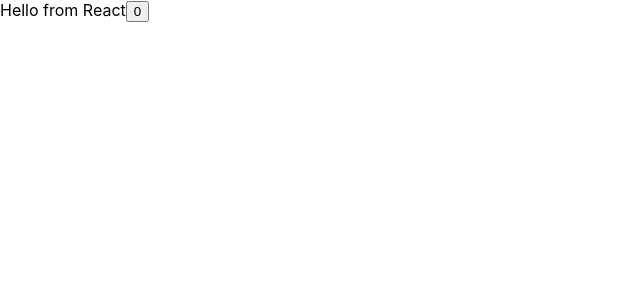
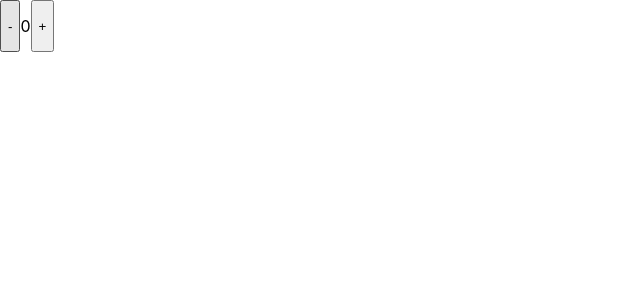
Before and after one commit to baldbugulma/react-lern, a React (Create React App) app: page / in a window 1280 px wide. Shown: the top 300 px of the page, without its empty margins (0-640 px from the left). Built offline with nearby package versions, Linux system fonts and the light colour scheme.

Commit message:
3.2 Реализация кнопко  плюс, минус

```diff
--- a/src/App.jsx
+++ b/src/App.jsx
@@ -13,13 +13,22 @@ class App extends Component {
     this.setState({count: this.state.count + 1})
   }
 
+  handleClickPlus = () => {
+    this.setState({count: this.state.count + 1})
+  }
+
+  handleClickMinus = () =>{
+    this.setState({count: this.state.count - 1})
+  }
+
 
 
   render (){
     return (
       <div className="App">
-        Hello from React
-        <button onClick={this.handleClick}>{this.state.count}</button>
+        <button onClick={this.handleClickMinus}>-</button>
+        <p>{this.state.count}</p>
+        <button onClick={this.handleClickPlus}>+</button>
       </div>
     );
   }
--- a/src/index.css
+++ b/src/index.css
@@ -11,3 +11,7 @@ code {
   font-family: source-code-pro, Menlo, Monaco, Consolas, 'Courier New',
     monospace;
 }
+
+.App{
+  display: flex;
+}
```
